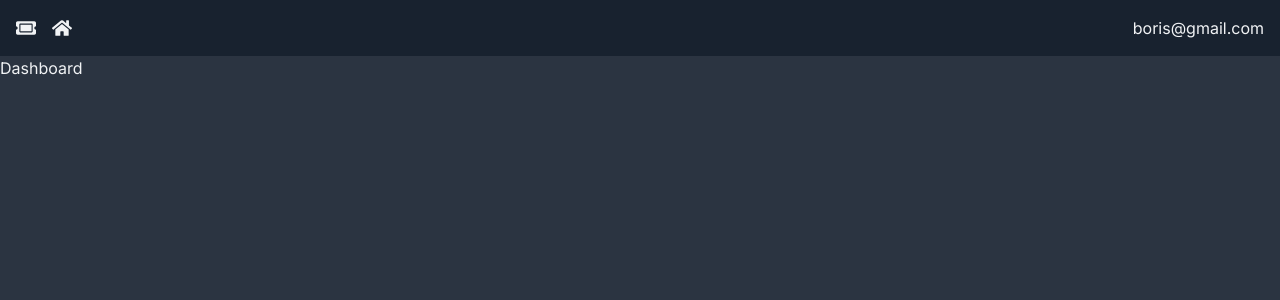
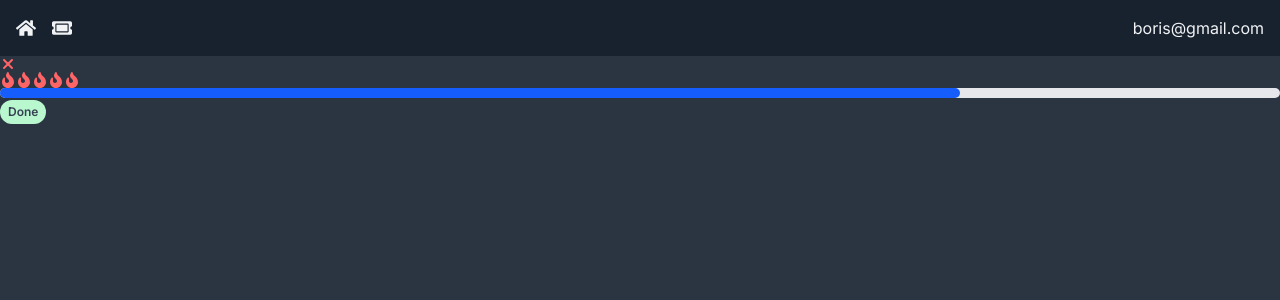
Before and after one commit to luneroka/tracking-app, a Next.js app: page / in a window 1280 px wide. Shown: the top 300 px of the page. Built offline with nearby package versions, Linux system fonts and the light colour scheme.

Commit message:
Create components for the TicketCard

```diff
--- /dev/null
+++ b/app/components/DeleteBlock.tsx
@@ -0,0 +1,7 @@
+import { FaXmark } from 'react-icons/fa6';
+
+const DeleteBlock = () => {
+  return <FaXmark className='text-red-400 hover:text-red-200 cursor-pointer' />;
+};
+
+export default DeleteBlock;
--- a/app/components/Nav.tsx
+++ b/app/components/Nav.tsx
@@ -6,10 +6,10 @@ const Nav = () => {
     <nav className='flex justify-between bg-nav p-4'>
       <div className='flex items-center space-x-4'>
         <Link href='/'>
-          <FaTicketAlt className='icon' />
+          <FaHome className='icon' />
         </Link>
         <Link href='/tickets-page/new'>
-          <FaHome className='icon' />
+          <FaTicketAlt className='icon' />
         </Link>
       </div>
       <div>
--- /dev/null
+++ b/app/components/PriorityDisplay.tsx
@@ -0,0 +1,15 @@
+import { FaFire } from 'react-icons/fa';
+
+const PriorityDisplay = () => {
+  return (
+    <div className='flex justify-start align-baseline'>
+      <FaFire className='text-red-400' />
+      <FaFire className='text-red-400' />
+      <FaFire className='text-red-400' />
+      <FaFire className='text-red-400' />
+      <FaFire className='text-red-400' />
+    </div>
+  );
+};
+
+export default PriorityDisplay;
--- /dev/null
+++ b/app/components/ProgressBar.tsx
@@ -0,0 +1,12 @@
+const ProgressBar = () => {
+  return (
+    <div className='w-full bg-gray-200 rounded-full h-2.5'>
+      <div
+        className='bg-blue-600 h-2.5 rounded-full'
+        style={{ width: '75%' }}
+      ></div>
+    </div>
+  );
+};
+
+export default ProgressBar;
--- /dev/null
+++ b/app/components/StatusDisplay.tsx
@@ -0,0 +1,9 @@
+const StatusDisplay = () => {
+  return (
+    <span className='inline-block rounded-full px-2 py-1 text-xs font-semibold text-gray-700 bg-green-200'>
+      Done
+    </span>
+  );
+};
+
+export default StatusDisplay;
--- /dev/null
+++ b/app/components/TicketCard.tsx
@@ -0,0 +1,17 @@
+import DeleteBlock from './DeleteBlock';
+import PriorityDisplay from './PriorityDisplay';
+import ProgressBar from './ProgressBar';
+import StatusDisplay from './StatusDisplay';
+
+const TicketCard = () => {
+  return (
+    <div>
+      <DeleteBlock />
+      <PriorityDisplay />
+      <ProgressBar />
+      <StatusDisplay />
+    </div>
+  );
+};
+
+export default TicketCard;
--- a/app/page.tsx
+++ b/app/page.tsx
@@ -1,5 +1,11 @@
+import TicketCard from './components/TicketCard';
+
 const Dashboard = () => {
-  return <div>Dashboard</div>;
+  return (
+    <div>
+      <TicketCard />
+    </div>
+  );
 };
 
 export default Dashboard;
```
